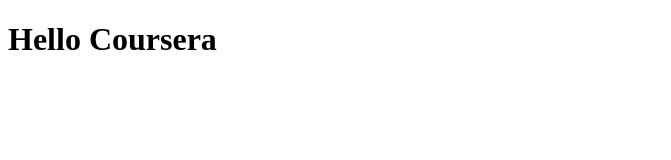
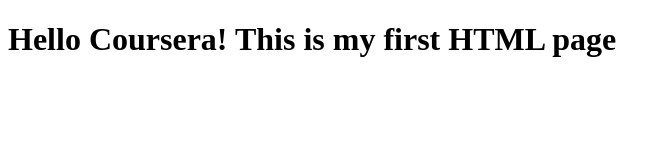
Before and after one commit to madhav1991/coursera-test, a plain HTML site: page site/index.html in a window 1280 px wide. Shown: the whole page, without its empty margins (0-671 px from the left). Drawn offline with Linux system fonts and the light colour scheme.

Commit message:
Small change to page

```diff
--- a/site/index.html
+++ b/site/index.html
@@ -4,6 +4,6 @@
  	<title>Hello everyone! </title>
  </head>
  <body>
- <h1>Hello Coursera</h1>
+ <h1>Hello Coursera! This is my first HTML page</h1>
  </body>
  </html>
```
